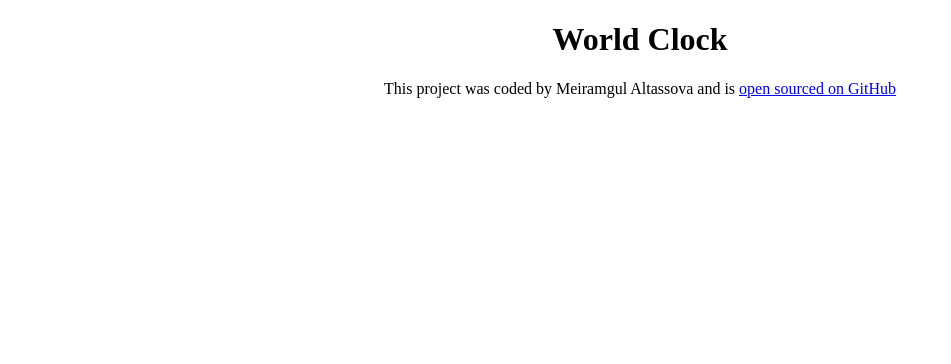
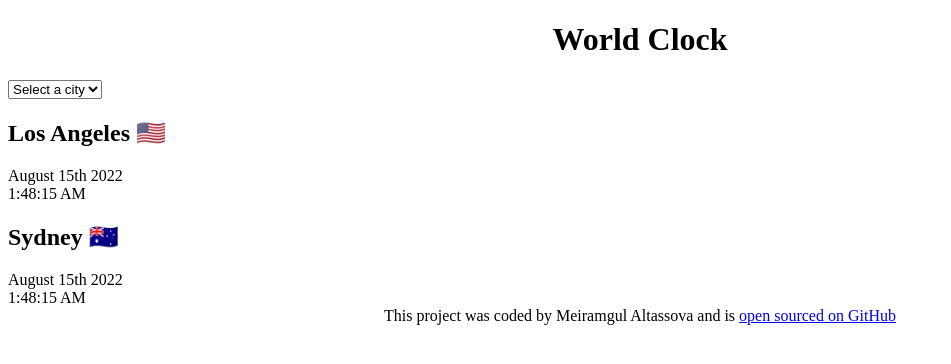
Before and after one commit to miraaltassova/world-clock, a plain HTML site: page index.html in a window 1280 px wide. Shown: the whole page, without its empty margins (0-951 px from the left). Drawn offline with Linux system fonts and the light colour scheme.

Commit message:
Added some HTML

```diff
--- a/index.html
+++ b/index.html
@@ -7,7 +7,27 @@
     <title>World-Clock</title>
   </head>
   <body>
-    <h1>World Clock</h1>
+    <div class="container">
+      <h1>World Clock</h1>
+
+      <select>
+        <option value="">Select a city</option>
+        <option value="">London</option>
+        <option value="">New York</option>
+        <option value="">China</option>
+      </select>
+
+      <div class="city">
+        <h2>Los Angeles 🇺🇸</h2>
+        <div class="date">August 15th 2022</div>
+        <div class="time">1:48:15 AM</div>
+      </div>
+      <div class="city">
+        <h2>Sydney 🇦🇺</h2>
+        <div class="date">August 15th 2022</div>
+        <div class="time">1:48:15 AM</div>
+      </div>
+    </div>
     <footer>
       This project was coded by Meiramgul Altassova and is
       <a href="https://github.com/miraaltassova/world-clock" target=""
```
